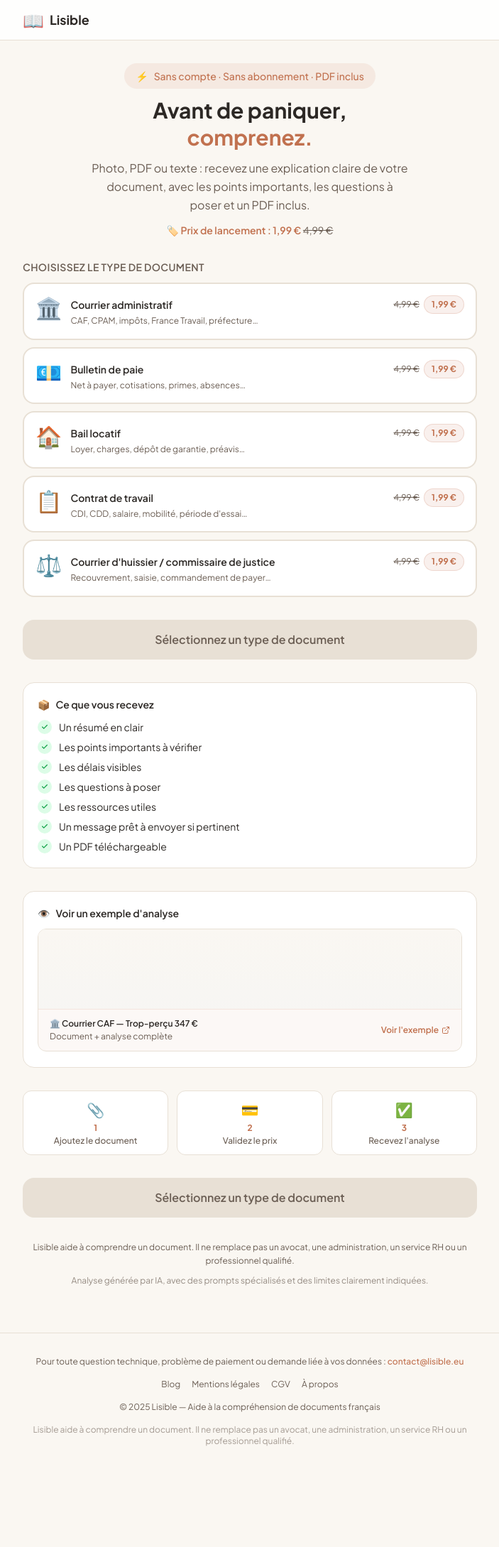
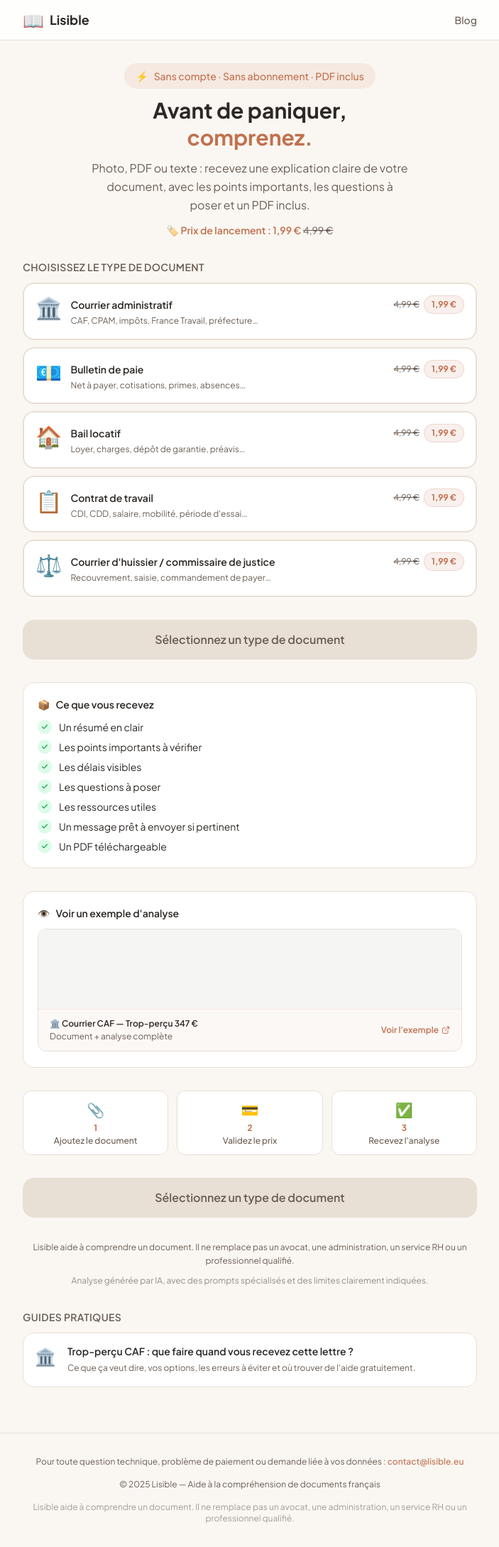
Before and after one commit to ldlaurentdupont2-web/Lisible, a Next.js app: page / in a window 1280 px wide. Shown: the whole page at 71% size, without its empty margins (288-991 px from the left). Before the commit the page ends 2070 px from the top, so only its background shows below. Built offline with nearby package versions, Linux system fonts and the light colour scheme.

Commit message:
Lien Blog dans header + section guides page accueil

```diff
--- a/pages/index.js
+++ b/pages/index.js
@@ -962,6 +962,11 @@ export default function Home() {
               <span className="text-2xl">📖</span>
               <span className="font-bold text-lg text-text-primary group-hover:text-terracotta transition-colors">Lisible</span>
             </button>
+            {step === STEPS.HOME && (
+              <a href="/blog/trop-percu-caf" className="text-sm text-text-secondary hover:text-terracotta transition-colors font-medium">
+                Blog
+              </a>
+            )}
             {step !== STEPS.HOME && step !== STEPS.LOADING && step !== STEPS.CHECKING && (
               <button onClick={step === STEPS.RESULT ? handleReset : () => {
                 if (step === STEPS.UPLOAD) setStep(STEPS.HOME)
@@ -1091,6 +1096,23 @@ export default function Home() {
                 <p className="text-xs text-text-secondary/70 text-center leading-relaxed">
                   Analyse générée par IA, avec des prompts spécialisés et des limites clairement indiquées.
                 </p>
+              </div>
+
+              {/* Section Blog */}
+              <div className="space-y-3">
+                <h3 className="text-sm font-semibold text-text-secondary uppercase tracking-wide">Guides pratiques</h3>
+                <a href="/blog/trop-percu-caf" className="flex items-start gap-4 bg-white border border-border-soft rounded-2xl p-4 hover:border-terracotta/30 hover:shadow-sm transition-all group">
+                  <span className="text-2xl flex-shrink-0">🏛️</span>
+                  <div className="flex-1 min-w-0">
+                    <p className="text-sm font-semibold text-text-primary group-hover:text-terracotta transition-colors leading-snug">
+                      Trop-perçu CAF : que faire quand vous recevez cette lettre ?
+                    </p>
+                    <p className="text-xs text-text-secondary mt-1 leading-relaxed">
+                      Ce que ça veut dire, vos options, les erreurs à éviter et où trouver de l'aide gratuitement.
+                    </p>
+                  </div>
+                  <span className="text-terracotta flex-shrink-0 opacity-0 group-hover:opacity-100 transition-opacity">→</span>
+                </a>
               </div>
             </div>
           )}
@@ -1479,12 +1501,6 @@ export default function Home() {
               Pour toute question technique, problème de paiement ou demande liée à vos données :{' '}
               <a href="mailto:contact@lisible.eu" className="text-terracotta hover:underline font-medium">contact@lisible.eu</a>
             </p>
-            <div className="flex justify-center flex-wrap gap-4 text-xs text-text-secondary">
-              <a href="/blog/trop-percu-caf" className="hover:text-terracotta transition-colors">Blog</a>
-              <a href="/mentions-legales" className="hover:text-terracotta transition-colors">Mentions légales</a>
-              <a href="/cgv" className="hover:text-terracotta transition-colors">CGV</a>
-              <a href="/a-propos" className="hover:text-terracotta transition-colors">À propos</a>
-            </div>
             <p className="text-xs text-text-secondary">© 2025 Lisible — Aide à la compréhension de documents français</p>
             <p className="text-xs text-text-secondary/60">
               Lisible aide à comprendre un document. Il ne remplace pas un avocat, une administration, un service RH ou un professionnel qualifié.
```
